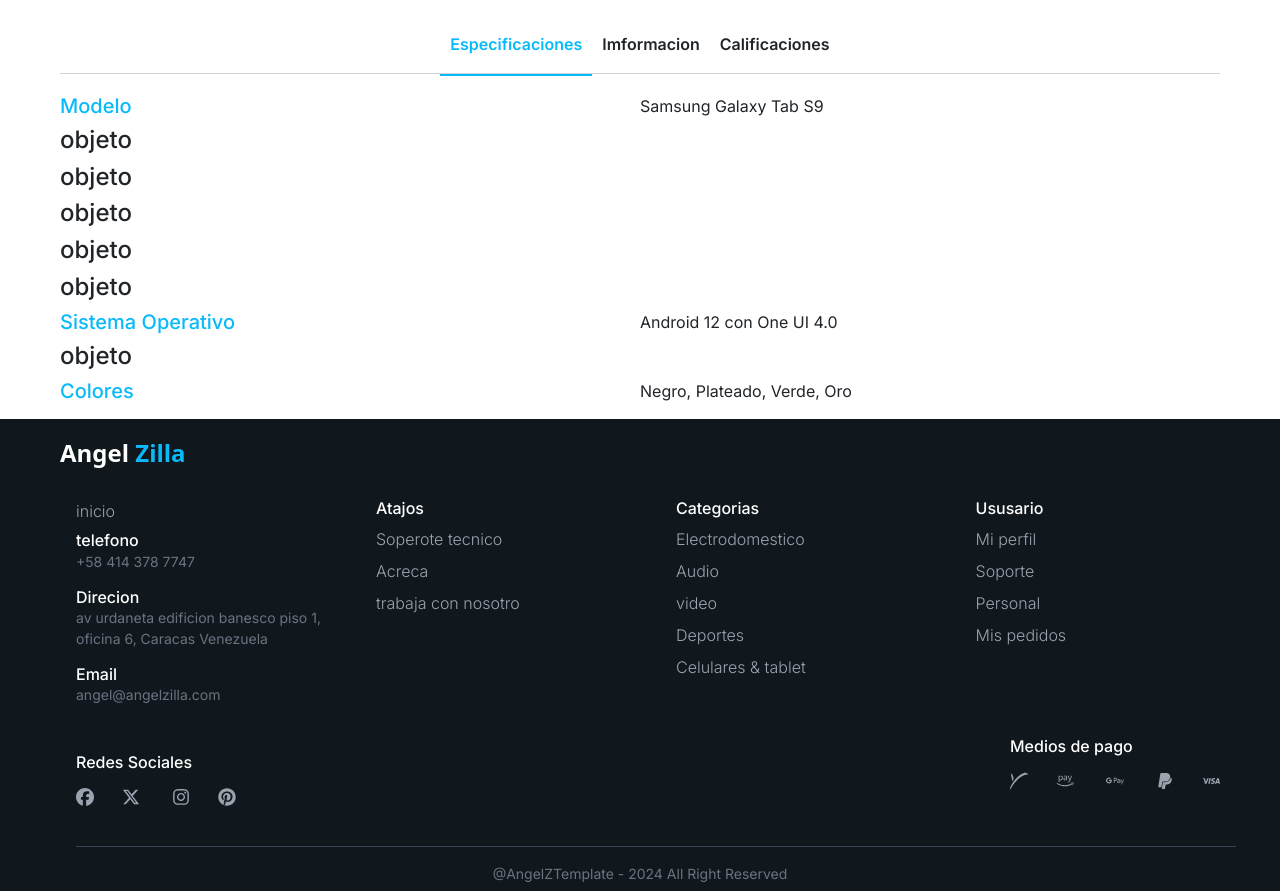
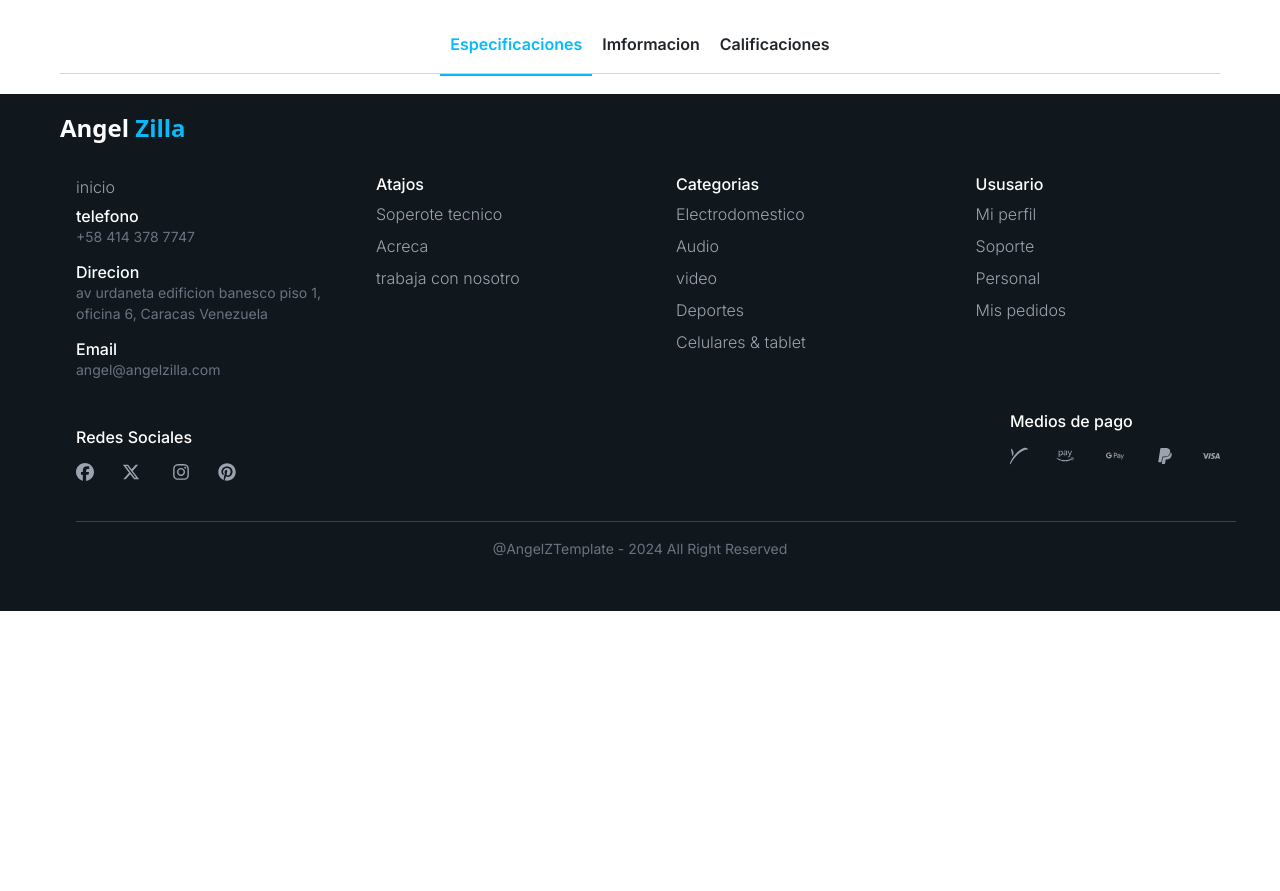
Before and after one commit to angeleesc/az-market-zilla-template, a Next.js app: page /product-details/1 in a window 1280 px wide. Shown: the part 886-1777 px from the top of the page. After the commit the page ends 1497 px from the top, so only its background shows below. Built offline with nearby package versions, Linux system fonts and the light colour scheme.

Commit message:
configuracion de la zona

```diff
--- a/components/tabs/info-detail-tab/InfoDetailsTab.jsx
+++ b/components/tabs/info-detail-tab/InfoDetailsTab.jsx
@@ -8,7 +8,7 @@
 
 
 
-export default function InfoDetailsTab({ specifications, info, reviews }) {
+export default function InfoDetailsTab({ specifications, info, reviews,  productId }) {
 
   const [currentTab, setcurrentTab] = useState("specifications")
 
@@ -22,7 +22,7 @@
     <div className='az-details-tabs-container'>
       <InfoTabBar currentOption={currentTab} updateOption={setcurrentTab} />
       {
-        currentTab == "specifications" && <SpecificationsTab data={specifications}/>
+        currentTab == "specifications" && <SpecificationsTab data={specifications} producId={productId}/>
       }
       {
         currentTab == "info" && <InfoTab data ={info}/>
--- a/components/tabs/info-detail-tab/SpecificationsTab.jsx
+++ b/components/tabs/info-detail-tab/SpecificationsTab.jsx
@@ -1,75 +1,18 @@
 import React from 'react'
+import SubObjetTemplate from './SubobjetTemplate'
 
-export default function SpecificationsTab({ data }) {
+export default function SpecificationsTab({ data , producId }) {
 
     const notSpecialCaracterREgEx = /[^a-zA-Z0-9 ]/g
 
 
     if (data) {
 
+        const Campo = Object.keys(data)
 
-        // si hay datos hay que harmalo en base al tipo de datos
-
-        const keys = Object.keys(data)
-        console.log(keys)
-
-        return <>
-
-            {
-                keys.map((key, i) => {
-                    console.log(typeof (data[key]))
-
-                    if (typeof (data[key]) === "string" || typeof (data[key]) === "number") {
-                        return <div className='grid grid-cols-2'>
-                            <div><h5 className='capitalize  text-theme-primary' >{key.replace(notSpecialCaracterREgEx, ' ')}</h5></div>
-                            <div>{data[key]}</div>
-                        </div>
-                    }
-
-                    if (typeof (data[key]) === "object") {
+        return Campo.map(()=>{})
 
 
-
-                        if (Array.isArray(data[key])) {
-
-                            const size = data[key].length
-
-                            return <div className='grid grid-cols-2'>
-                                <div>
-                                    <h5 className='capitalize text-theme-primary border-gray-400'>{key.replace(notSpecialCaracterREgEx, " ")}</h5>
-                                </div>
-                                <div>
-                                    <p>
-                                        {data[key].map((campo, i) => i === size - 1 ? `${campo}` : `${campo}, `)}
-                                    </p>
-                                </div>
-
-                            </div>
-
-                        }
-
-
-
-
-                        const sperObjetDat = data[key]
-                        for (let llave in sperObjetDat) {
-                            console.log(llave)
-                            console.log(sperObjetDat[llave])
-                        }
-
-                        return <h4>objeto</h4>
-
-
-
-                    }
-
-                    return <div className='' key={"spech" + i}>
-                        dato X
-                    </div>
-                })
-            }
-
-        </>
     }
 
     return <div>
--- a/components/tabs/info-detail-tab/SubobjetTemplate.jsx
+++ b/components/tabs/info-detail-tab/SubobjetTemplate.jsx
@@ -0,0 +1,11 @@
+import React from 'react'
+
+export default function SubObjetTemplate({ ObjetData }) {
+
+    console.log("el sub objeto recibio")
+    console.log(ObjetData)
+
+    return (
+        <div>SubobjetTemplate</div>
+    )
+}
--- a/components/templates/ProductDetails.jsx
+++ b/components/templates/ProductDetails.jsx
@@ -101,7 +101,7 @@
                 </div>
 
             </div>
-            <InfoDetailsTab specifications={spech} info={description} reviews={reviews}/>
+            <InfoDetailsTab specifications={spech} info={description} reviews={reviews} productId={"galaxy-tab"}/>
         </>
     )
 }
```
